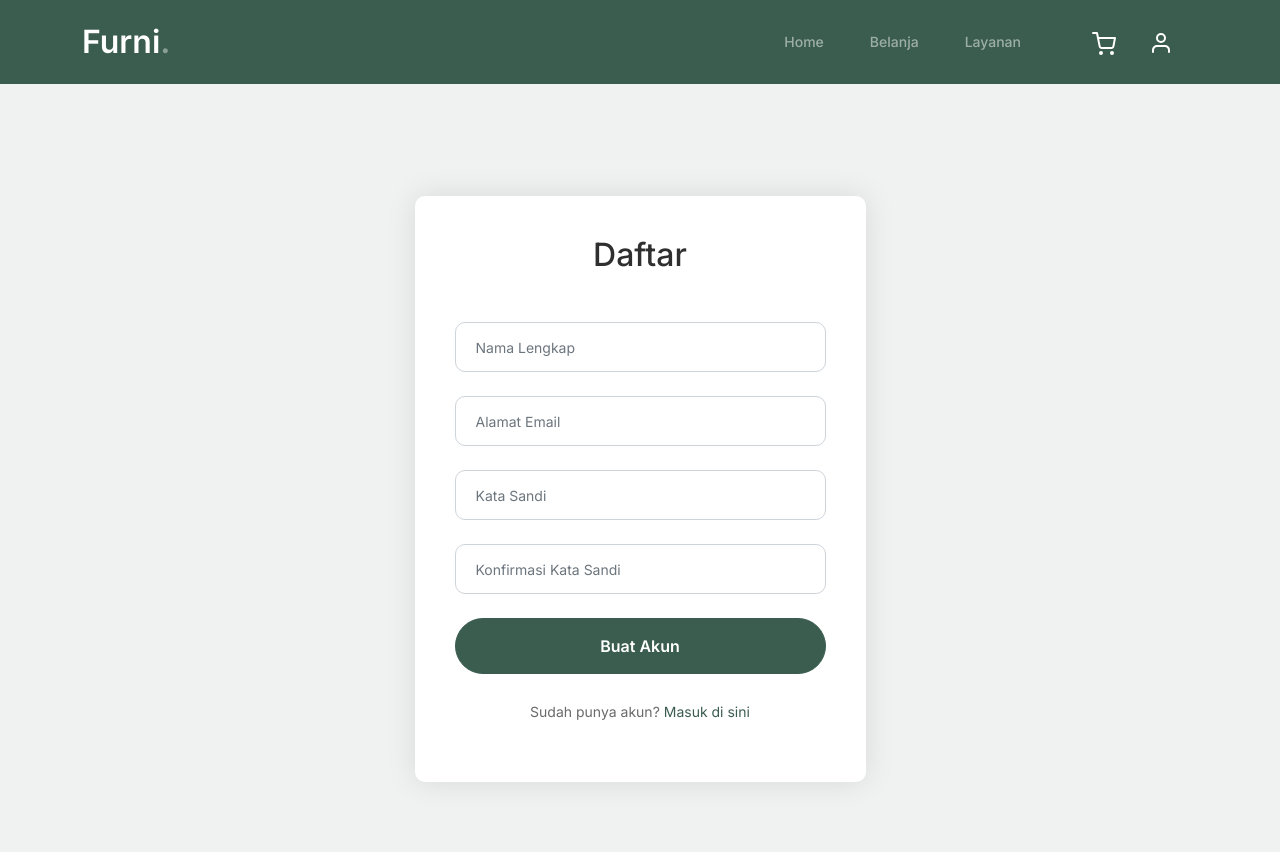
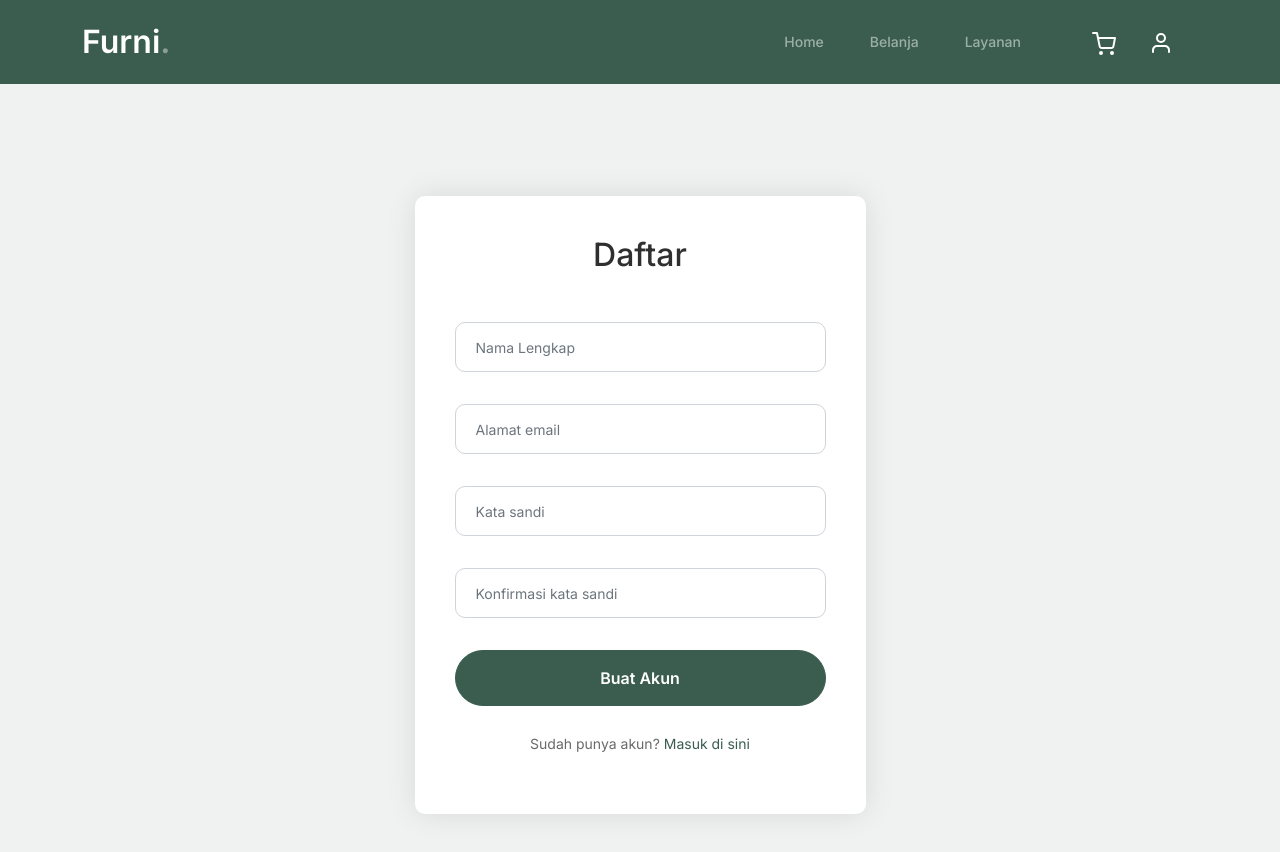
Before and after one commit to eggnocent/app-ecommerce-fe, a React (Vite) app: page /register in a window 1280 px wide. Shown: the top 852 px of the page. Built offline with nearby package versions, Linux system fonts and the light colour scheme.

Commit message:
Feat - user profile registration

```diff
--- a/src/components/FormInput/FormInput.tsx
+++ b/src/components/FormInput/FormInput.tsx
@@ -11,6 +11,7 @@ interface FormInputProps<T extends Record<string, any>> {
     register: UseFormRegister<T>;
     name: Path<T>;
     errors: FieldErrors<T>
+    disabled: boolean;
 }
 
 
@@ -18,7 +19,7 @@ interface FormInputProps<T extends Record<string, any>> {
 function FormInput <T extends Record<string, any>> (props: FormInputProps<T>) {
     return (
         <div className="form-group mb-4">
-            <input type={props.type} className={`form-control ${props.errors[props.name] ? 'is-invalid' : ''}`} placeholder={props.placeholder} {...props.register(props.name)}/>
+            <input type={props.type} className={`form-control ${props.errors[props.name] ? 'is-invalid' : ''}`} placeholder={props.placeholder} disabled={props.disabled} {...props.register(props.name)}/>
             <div className={`text-danger ${props.errors[props.name] ? '' : 'hidden'}`} style={{ height: 8 }}>
                 <small>{(props.errors[props.name]?.message as string | null) ?? ''}</small></div>
         </div>
--- a/src/pages/Register/Register.tsx
+++ b/src/pages/Register/Register.tsx
@@ -1,6 +1,73 @@
-import { Link } from 'react-router-dom';
+import { useForm } from 'react-hook-form';
+import { Link, useNavigate } from 'react-router-dom';
+import FormInput from '../../components/FormInput/FormInput';
+import * as yup from 'yup';
+import { yupResolver } from '@hookform/resolvers/yup';
+import { getAuthClient } from '../../api/grpc/client';
+import Swal from 'sweetalert2';
+import { useState } from 'react';
+
+const registerSchema = yup.object().shape({
+    full_name: yup.string().required('nama lengkap wajib diisi'),
+    email: yup.string().email('email tidak valid').required('email wajib diisi'),
+    password: yup.string().required('kata sandi wajib diisi').min(6, "minimal kata sandi adalah 6 karakter"),
+    password_confirmation: yup.string().required('konfirmasi kata sandi wajib diisi').oneOf([yup.ref('password')], "Konfirmasi kata sandi tidak sesuai"),
+})
+
+interface RegisterFormValues {
+    full_name: string;
+    email: string;
+    password: string;
+    password_confirmation: string;
+}
 
 const Register = () => {
+    const navigate = useNavigate()
+    const [submitLoading, setSubmitLoading] = useState<boolean>(false);
+    const form = useForm<RegisterFormValues>({
+        resolver: yupResolver(registerSchema)
+    });
+
+    const submitHandler = async (values: RegisterFormValues) => {
+        try {
+            setSubmitLoading(true);
+            const resp = await getAuthClient().register({
+                email: values.email,
+                fullName: values.full_name,
+                password: values.password,
+                passwordConfirmation: values.password_confirmation
+            });
+
+            if (resp.response.base?.isError ?? true) {
+                if (resp.response.base?.message === 'user already exist') {
+                    Swal.fire({
+                        title: 'registrasi gagal',
+                        text: 'email yang anda masukan sudah terpakai',
+                        icon: 'error',
+                    })
+                    return
+                }
+
+                Swal.fire({
+                    title: 'terjadi kesalahan',
+                    text: 'mohon coba lagi beberapa saat',
+                    icon: 'error',
+                })
+                return
+            }
+
+            Swal.fire({
+                title: 'Regsitrasi berhasil',
+                text: 'silakan masuk dengan akun baru anda',
+                icon: 'success'
+            })
+            navigate('/login')
+        } finally {
+            setSubmitLoading(false)
+        }
+
+
+    }
     return (
         <div className="login-section">
             <div className="container">
@@ -8,21 +75,41 @@ const Register = () => {
                     <div className="col-md-6 col-lg-5">
                         <div className="login-wrap p-4">
                             <h2 className="section-title text-center mb-5">Daftar</h2>
-                            <form action="#" className="login-form">
-                                <div className="form-group mb-4">
-                                    <input type="text" className="form-control" placeholder="Nama Lengkap" required />
-                                </div>
-                                <div className="form-group mb-4">
-                                    <input type="email" className="form-control" placeholder="Alamat Email" required />
-                                </div>
-                                <div className="form-group mb-4">
-                                    <input type="password" className="form-control" placeholder="Kata Sandi" required />
-                                </div>
-                                <div className="form-group mb-4">
-                                    <input type="password" className="form-control" placeholder="Konfirmasi Kata Sandi" required />
-                                </div>
+                            <form onSubmit={form.handleSubmit(submitHandler)} className="login-form">
+                                <FormInput<RegisterFormValues>
+                                    errors={form.formState.errors}
+                                    name='full_name'
+                                    register={form.register}
+                                    type='text'
+                                    placeholder='Nama Lengkap'
+                                    disabled={submitLoading}
+                                />
+                                <FormInput<RegisterFormValues>
+                                    errors={form.formState.errors}
+                                    name='email'
+                                    register={form.register}
+                                    type='text'
+                                    placeholder='Alamat email'
+                                    disabled={submitLoading}
+                                />
+                                <FormInput<RegisterFormValues>
+                                    errors={form.formState.errors}
+                                    name='password'
+                                    register={form.register}
+                                    type='password'
+                                    placeholder='Kata sandi'
+                                    disabled={submitLoading}
+                                />
+                                <FormInput<RegisterFormValues>
+                                    errors={form.formState.errors}
+                                    name='password_confirmation'
+                                    register={form.register}
+                                    type='password'
+                                    placeholder='Konfirmasi kata sandi'
+                                    disabled={submitLoading}
+                                />
                                 <div className="form-group">
-                                    <button type="submit" className="btn btn-primary btn-block">Buat Akun</button>
+                                    <button type="submit" className="btn btn-primary btn-block"  disabled={submitLoading}>Buat Akun</button>
                                 </div>
                                 <div className="text-center mt-4">
                                     <p>Sudah punya akun? <Link to="/login" className="text-primary">Masuk di sini</Link></p>
```
